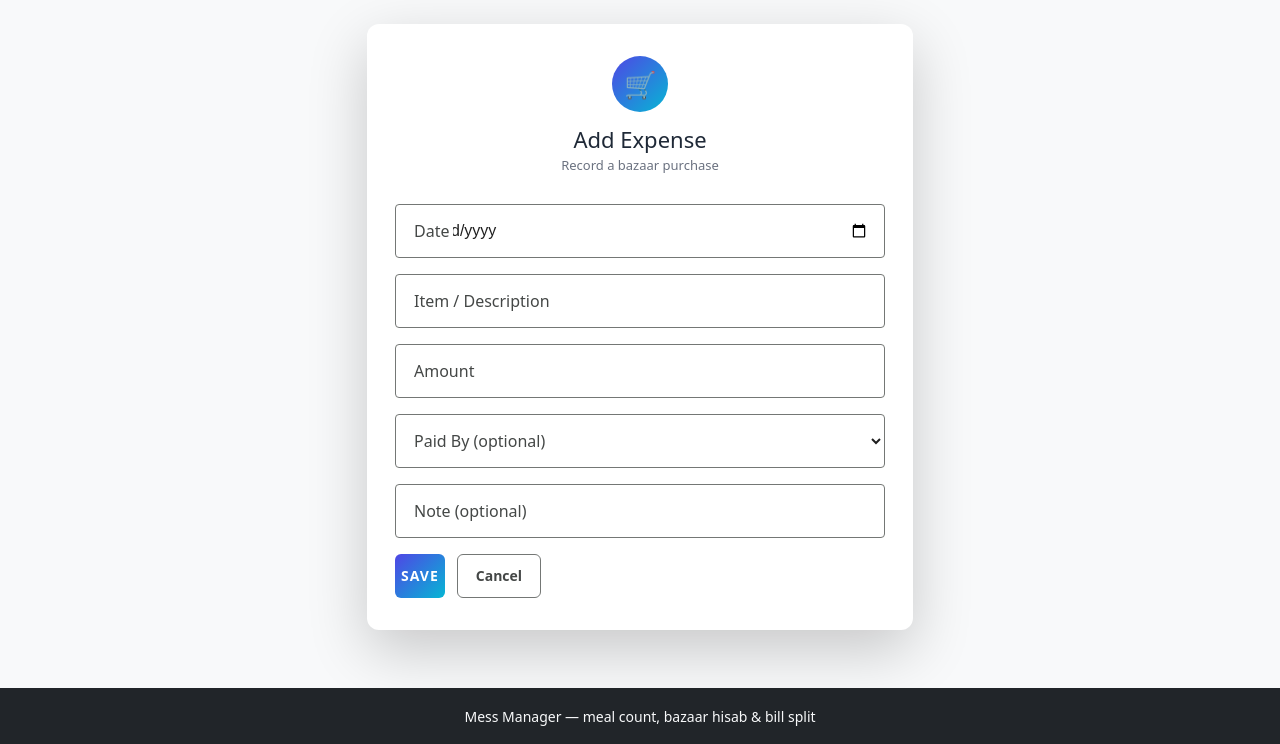
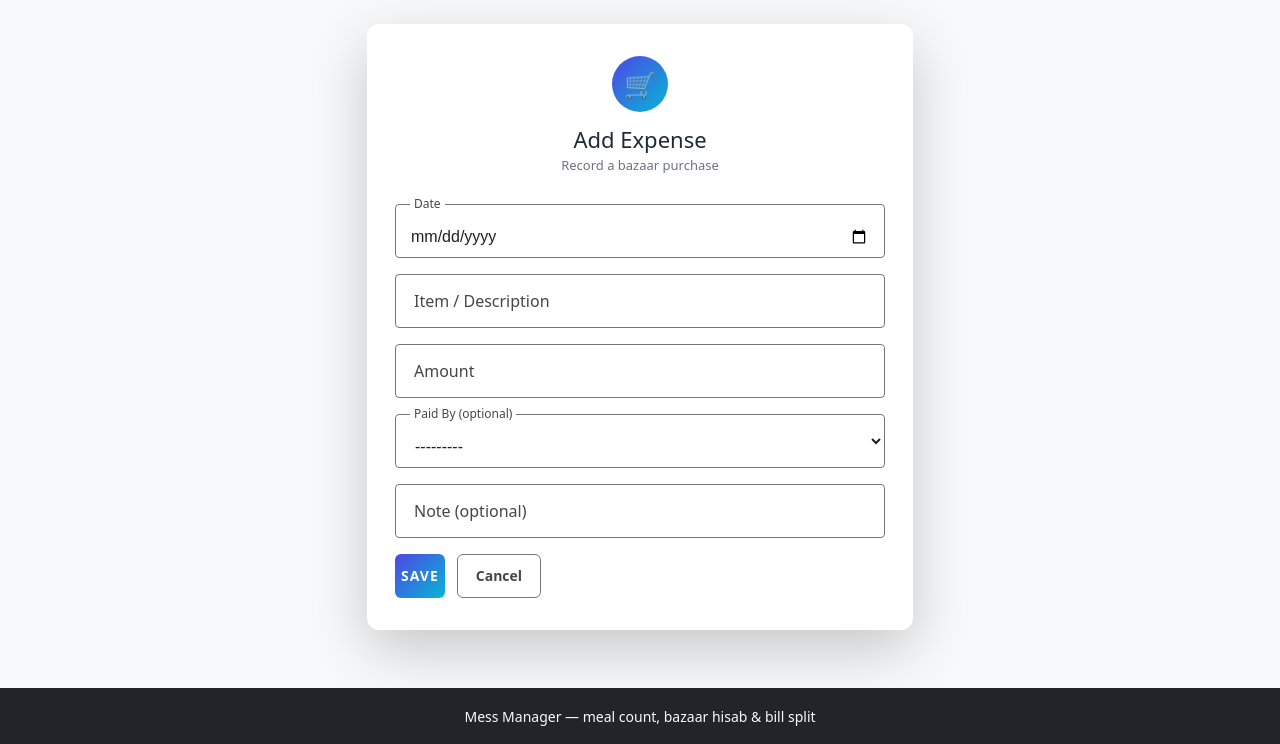
Before and after one commit to RAKIB6348/mess-management, a Django app: page /bazaar/add/ in a window 1280 px wide. Shown: the part 56-800 px from the top of the page. Run offline with Django 5.2, Linux system fonts and the light colour scheme; the visitor is signed in with stand-in values (Sample User, id 1).

Commit message:
Make all form fields use floating labels (selects & dates included)

```diff
--- a/bazaar/forms.py
+++ b/bazaar/forms.py
@@ -8,12 +8,10 @@ class ExpenseForm(forms.ModelForm):
         model = Expense
         fields = ["date", "title", "amount", "paid_by", "note"]
         widgets = {
-            "date": forms.DateInput(
-                attrs={"type": "date", "class": "flat"}
-            ),
+            "date": forms.DateInput(attrs={"type": "date"}),
             "title": forms.TextInput(attrs={"placeholder": " "}),
             "amount": forms.NumberInput(
-                attrs={"class": "flat", "step": "0.01", "min": "0"}
+                attrs={"placeholder": " ", "step": "0.01", "min": "0"}
             ),
             "paid_by": forms.Select(),
             "note": forms.TextInput(attrs={"placeholder": " "}),
--- a/billing/forms.py
+++ b/billing/forms.py
@@ -9,11 +9,9 @@ class PaymentForm(forms.ModelForm):
         fields = ["member", "date", "amount", "note"]
         widgets = {
             "member": forms.Select(),
-            "date": forms.DateInput(
-                attrs={"type": "date", "class": "flat"}
-            ),
+            "date": forms.DateInput(attrs={"type": "date"}),
             "amount": forms.NumberInput(
-                attrs={"class": "flat", "step": "0.01", "min": "0"}
+                attrs={"placeholder": " ", "step": "0.01", "min": "0"}
             ),
             "note": forms.TextInput(attrs={"placeholder": " "}),
         }
--- a/meals/forms.py
+++ b/meals/forms.py
@@ -9,11 +9,9 @@ class MealForm(forms.ModelForm):
         fields = ["member", "date", "count", "note"]
         widgets = {
             "member": forms.Select(),
-            "date": forms.DateInput(
-                attrs={"type": "date", "class": "flat"}
-            ),
+            "date": forms.DateInput(attrs={"type": "date"}),
             "count": forms.NumberInput(
-                attrs={"class": "flat", "min": 1}
+                attrs={"placeholder": " ", "min": 1}
             ),
             "note": forms.TextInput(attrs={"placeholder": " "}),
         }
--- a/static/styles.css
+++ b/static/styles.css
@@ -57,18 +57,20 @@ body {
 }
 
 .fform .form-group input,
+.fform .form-group select,
 .fform .form-group textarea {
   width: 100%;
   border: 1px solid #747775;
   border-radius: 4px;
   outline: none;
-  background: transparent;
+  background: #fff;
   color: #1f1f1f;
   font: 16px Arial, sans-serif;
   transition: border-color 0.2s, box-shadow 0.2s;
 }
 
-.fform .form-group input {
+.fform .form-group input,
+.fform .form-group select {
   height: 54px;
   padding: 18px 15px 6px;
 }
@@ -79,27 +81,14 @@ body {
   resize: vertical;
 }
 
-.fform .form-group select,
-.fform .form-group input.flat {
-  width: 100%;
-  height: 54px;
-  padding: 0 15px;
-  border: 1px solid #747775;
-  border-radius: 4px;
-  outline: none;
-  background: #fff;
-  color: #1f1f1f;
-  font: 16px Arial, sans-serif;
-}
-
 .fform .form-group input:focus,
-.fform .form-group textarea:focus,
 .fform .form-group select:focus,
-.fform .form-group input.flat:focus {
+.fform .form-group textarea:focus {
   border-color: #0b57d0;
   box-shadow: inset 0 0 0 1px #0b57d0;
 }
 
+/* Label: default centered position */
 .fform .form-group label {
   position: absolute;
   top: 50%;
@@ -117,22 +106,23 @@ body {
   top: 24px;
 }
 
+/* Label floats up when focused/filled; always up for select + date */
 .fform .form-group input:focus + label,
 .fform .form-group input:not(:placeholder-shown) + label,
 .fform .form-group textarea:focus + label,
-.fform .form-group textarea:not(:placeholder-shown) + label {
+.fform .form-group textarea:not(:placeholder-shown) + label,
+.fform .form-group select + label,
+.fform .form-group input[type="date"] + label {
   top: 0;
-  color: #0b57d0;
   font-size: 12px;
   font-weight: 500;
 }
 
-.fform .static-label {
-  display: block;
-  margin-bottom: 6px;
-  color: #444746;
-  font-size: 13px;
-  font-weight: 500;
+/* Blue highlight on focus */
+.fform .form-group input:focus + label,
+.fform .form-group textarea:focus + label,
+.fform .form-group select:focus + label {
+  color: #0b57d0;
 }
 
 .fform .field-error {
--- a/templates/bazaar/expense_form.html
+++ b/templates/bazaar/expense_form.html
@@ -17,35 +17,11 @@
       <form method="post" novalidate>
         {% csrf_token %}
 
-        <div class="form-group">
-          <label class="static-label" for="{{ form.date.id_for_label }}">Date</label>
-          {{ form.date }}
-          {% if form.date.errors %}<div class="field-error">{{ form.date.errors|join:", " }}</div>{% endif %}
-        </div>
-
-        <div class="form-group">
-          {{ form.title }}
-          <label for="{{ form.title.id_for_label }}">Item / Description</label>
-          {% if form.title.errors %}<div class="field-error">{{ form.title.errors|join:", " }}</div>{% endif %}
-        </div>
-
-        <div class="form-group">
-          <label class="static-label" for="{{ form.amount.id_for_label }}">Amount</label>
-          {{ form.amount }}
-          {% if form.amount.errors %}<div class="field-error">{{ form.amount.errors|join:", " }}</div>{% endif %}
-        </div>
-
-        <div class="form-group">
-          <label class="static-label" for="{{ form.paid_by.id_for_label }}">Paid By (optional)</label>
-          {{ form.paid_by }}
-          {% if form.paid_by.errors %}<div class="field-error">{{ form.paid_by.errors|join:", " }}</div>{% endif %}
-        </div>
-
-        <div class="form-group">
-          {{ form.note }}
-          <label for="{{ form.note.id_for_label }}">Note (optional)</label>
-          {% if form.note.errors %}<div class="field-error">{{ form.note.errors|join:", " }}</div>{% endif %}
-        </div>
+        {% include "partials/field.html" with field=form.date label="Date" %}
+        {% include "partials/field.html" with field=form.title label="Item / Description" %}
+        {% include "partials/field.html" with field=form.amount label="Amount" %}
+        {% include "partials/field.html" with field=form.paid_by label="Paid By (optional)" %}
+        {% include "partials/field.html" with field=form.note label="Note (optional)" %}
 
         <div class="form-actions">
           <button type="submit" class="btn-submit">SAVE</button>
--- /dev/null
+++ b/templates/partials/field.html
@@ -0,0 +1,5 @@
+<div class="form-group">
+  {{ field }}
+  <label for="{{ field.id_for_label }}">{{ label }}</label>
+  {% if field.errors %}<div class="field-error">{{ field.errors|join:", " }}</div>{% endif %}
+</div>
```
Also changed, not shown: templates/billing/payment_form.html (+4 -23 lines), templates/meals/meal_form.html (+4 -23 lines), templates/members/member_form.html (+5 -29 lines).
